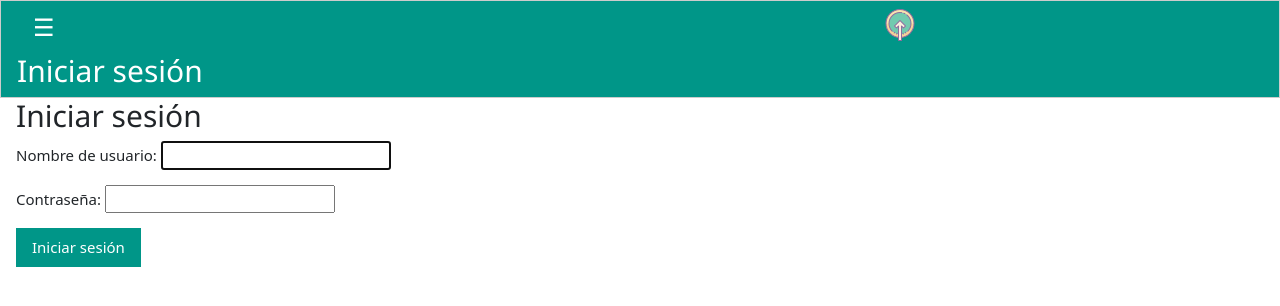
After one commit to belmarq/2026LI9, a Django app: page /accounts/login/ in a window 1280 px wide. The commit adds this page. Shown: the top 306 px of the page. Run offline with Django 5.2, Linux system fonts and the light colour scheme.

Commit message:
2026abril22

```diff
--- a/mi_aplicacion/templates/base.html
+++ b/mi_aplicacion/templates/base.html
@@ -39,7 +39,18 @@
     {% endif %}
   </div>
   <div class="w3-third w3-container">
-    {{ user.username }}
+    {% if user.is_authenticated %}
+      {{ user.username }}
+      <form method="post" action="/accounts/logout/">
+        {% csrf_token %}
+        <button type="submit" class="w3-button w3-teal">
+          <img src="/static/images/icons8-logout-32.png" alt="Cerrar sesión"></button>
+      </form>
+    {% else %}
+      <a href="/accounts/login/" class="w3-button w3-teal">
+        <img src="/static/images/icons8-login-32.png" alt="Iniciar sesión"></a>
+    {% endif %}
+
   </div>
 </div>
 
--- a/mi_proyecto/settings.py
+++ b/mi_proyecto/settings.py
@@ -69,7 +69,7 @@ ROOT_URLCONF = 'mi_proyecto.urls'
 TEMPLATES = [
     {
         'BACKEND': 'django.template.backends.django.DjangoTemplates',
-        'DIRS': [],
+        'DIRS': [BASE_DIR / "templates"],
         'APP_DIRS': True,
         'OPTIONS': {
             'context_processors': [
@@ -133,3 +133,6 @@ STATIC_URL = 'static/'
 STATICFILES_DIRS = [
     BASE_DIR / "static",
 ]
+
+LOGIN_REDIRECT_URL = "/"
+LOGOUT_REDIRECT_URL = "/accounts/login/"
--- a/mi_proyecto/urls.py
+++ b/mi_proyecto/urls.py
@@ -21,4 +21,5 @@ urlpatterns = [
     path('', include('mi_aplicacion.urls')),
     path("api-auth/", include("rest_framework.urls")),
     path('admin/', admin.site.urls),
+    path('accounts/', include('django.contrib.auth.urls')),
 ]
--- /dev/null
+++ b/templates/registration/login.html
@@ -0,0 +1,15 @@
+<!DOCTYPE html>
+{% extends "base.html" %}
+
+{% block encabezado %}
+  Iniciar sesión
+{% endblock %}
+
+{% block contenido %}
+  <h2>Iniciar sesión</h2>
+  <form method="post">
+    {% csrf_token %}
+    {{ form.as_p }}
+    <button type="submit" class="w3-button w3-teal">Iniciar sesión</button>
+  </form>
+{% endblock %}
```
Also changed, not shown: db.sqlite3, static/images/icons8-login-32.png (added), static/images/icons8-logout-32.png (added).
